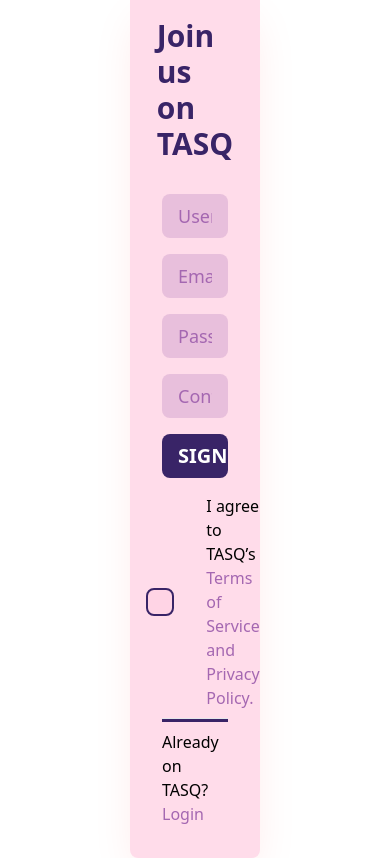
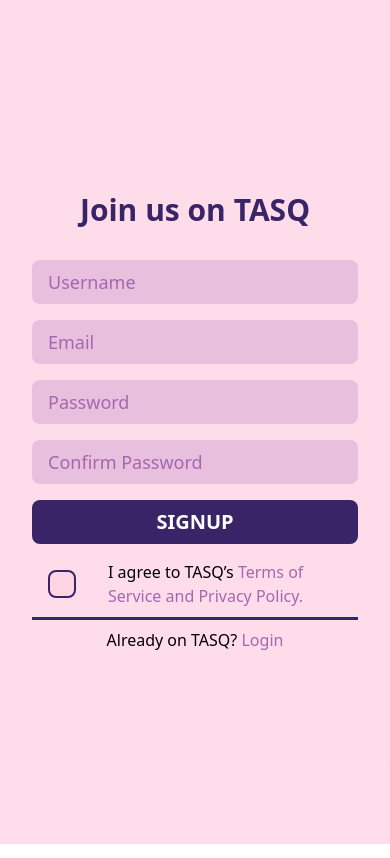
Before and after one commit to ClydeMondero/task-management-app, a React (Create React App) app in the folder frontend/: page /signup in a window 390 px wide. Built offline with nearby package versions, Linux system fonts and the light colour scheme; no server answers; the HTML template or start-up script is replaced by a standard one.

Commit message:
refactor: responsive layout for signup page

```diff
--- a/frontend/src/pages/Signup.js
+++ b/frontend/src/pages/Signup.js
@@ -102,8 +102,8 @@
     }
 
     return (
-        <div className="flex items-center justify-center h-lvh">
-            <div className="flex flex-col gap-8 p-8 bg-secondary-bg h-max w-1/3 rounded-lg shadow-2xl shadow-red-100">
+        <div className="h-dvh bg-secondary-bg flex justify-center items-center md:bg-white">
+            <div className="flex flex-col gap-8 p-8 rounded-lg md:shadow-[0_5px_10px_pink] md:bg-secondary-bg">
                 <p className="self-center text-3xl font-bold text-primary">Join us on TASQ</p>
                 <form className="flex flex-col gap-4 outline-none" onSubmit={handleSubmit}>
                     <input name="username" className="input" type="text" placeholder="Username" value={username} onChange={handleOnChange} />
```
